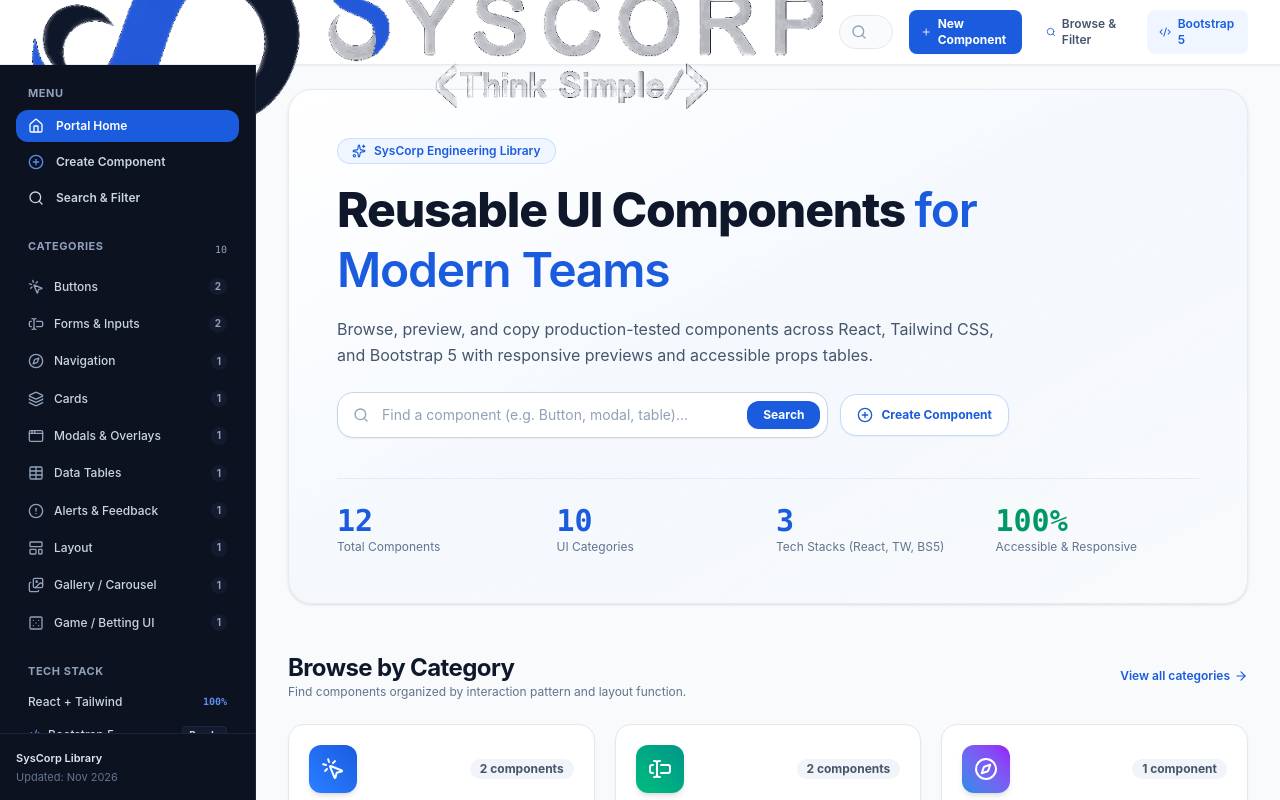
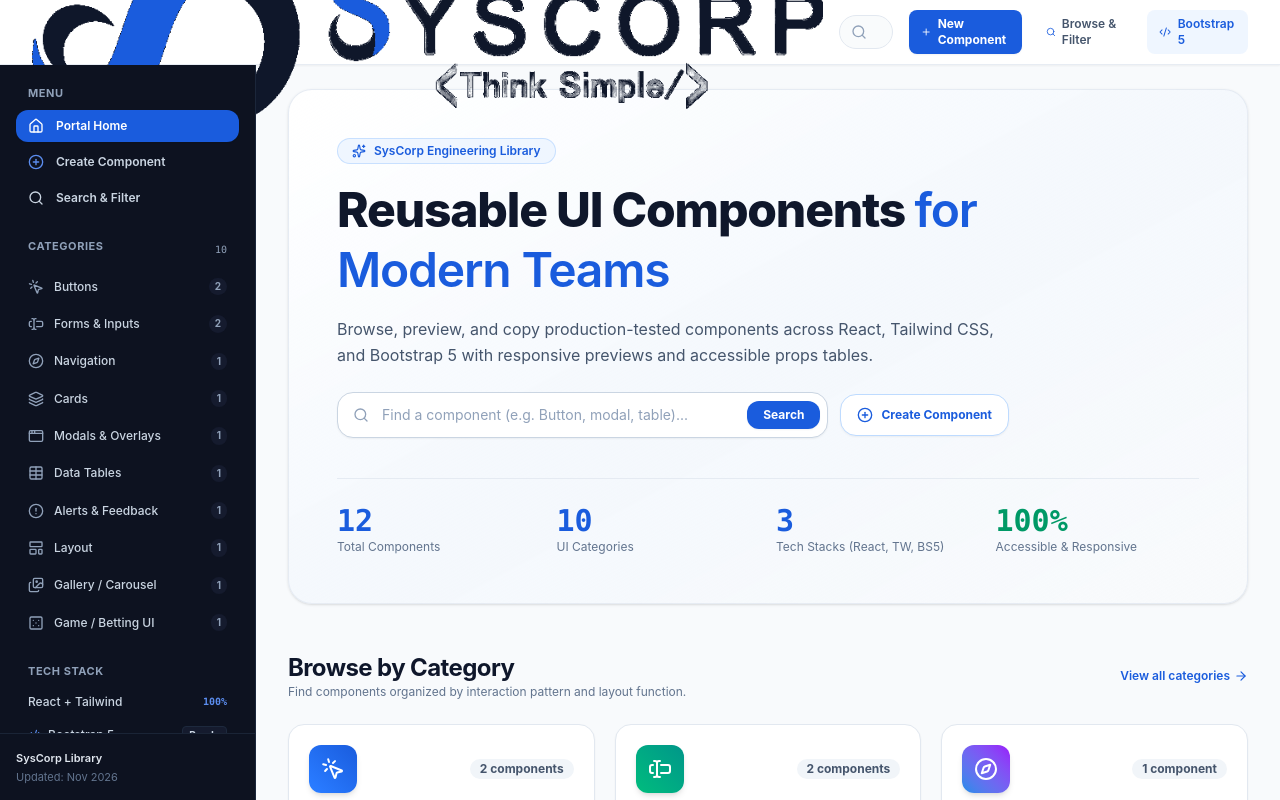
Before and after one commit to Seethaitsk/component, a Next.js app: page / in a window 1280 px wide. Shown: the top 800 px of the page. Built offline with nearby package versions, Linux system fonts and the light colour scheme.

Commit message:
fix(logo): regenerate solid high-contrast anti-aliased logo assets for light and dark modes

```diff
--- a/src/components/portal/Header.jsx
+++ b/src/components/portal/Header.jsx
@@ -36,21 +36,21 @@ export default function Header({ onMobileMenuToggle }) {
             <Image
               src="/syscorp-logo-light.png"
               alt="SysCorp"
-              width={158}
-              height={36}
+              width={176}
+              height={40}
               priority
               style={{ width: 'auto', height: 'auto' }}
-              className="h-8 sm:h-9 w-auto dark:hidden transition-transform group-hover:scale-[1.02]"
+              className="h-9 sm:h-10 w-auto dark:hidden transition-transform group-hover:scale-[1.02]"
             />
             {/* SysCorp Logo (Dark Mode) */}
             <Image
               src="/syscorp-logo-dark.png"
               alt="SysCorp"
-              width={158}
-              height={36}
+              width={176}
+              height={40}
               priority
               style={{ width: 'auto', height: 'auto' }}
-              className="h-8 sm:h-9 w-auto hidden dark:block transition-transform group-hover:scale-[1.02]"
+              className="h-9 sm:h-10 w-auto hidden dark:block transition-transform group-hover:scale-[1.02]"
             />
           </Link>
         </div>
```
Also changed, not shown: public/syscorp-logo-dark.png, public/syscorp-logo-light.png.
